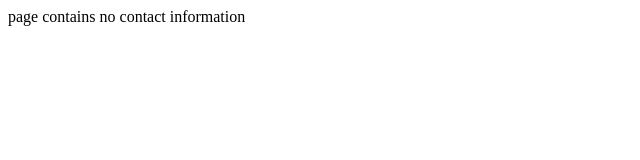
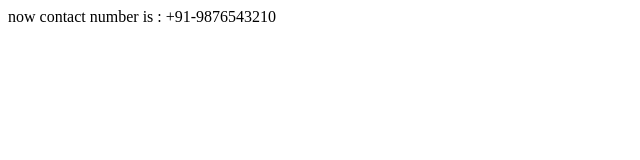
Before and after one commit to Learn2earnlabs/firstpro, a plain HTML site: page contact.html in a window 1280 px wide. Shown: the full height of the page, 0-640 px from the left. Drawn offline with Linux system fonts and the light colour scheme.

Commit message:
updated contact.html

```diff
--- a/contact.html
+++ b/contact.html
@@ -6,6 +6,6 @@
     <title>Document</title>
 </head>
 <body>
-    page contains no contact information
+    now contact number is : +91-9876543210
 </body>
 </html>
```
